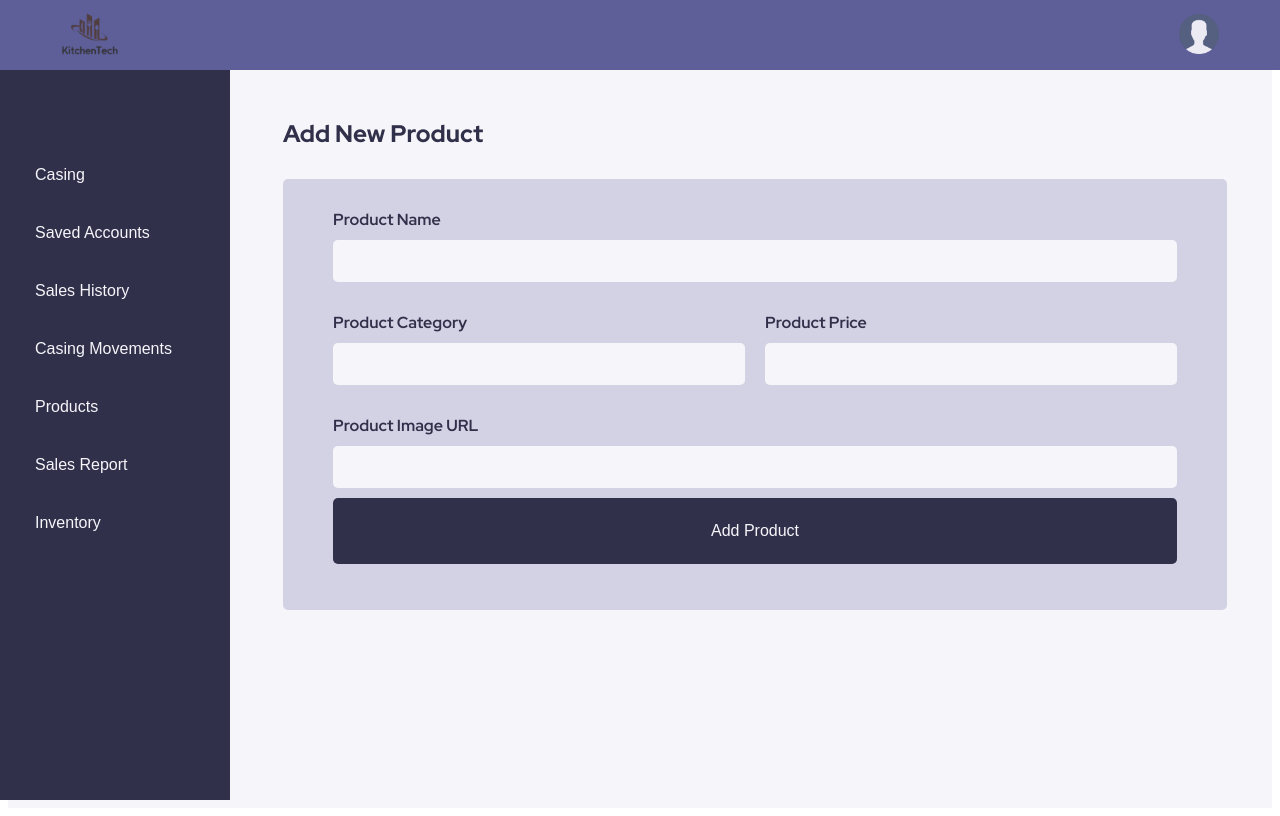
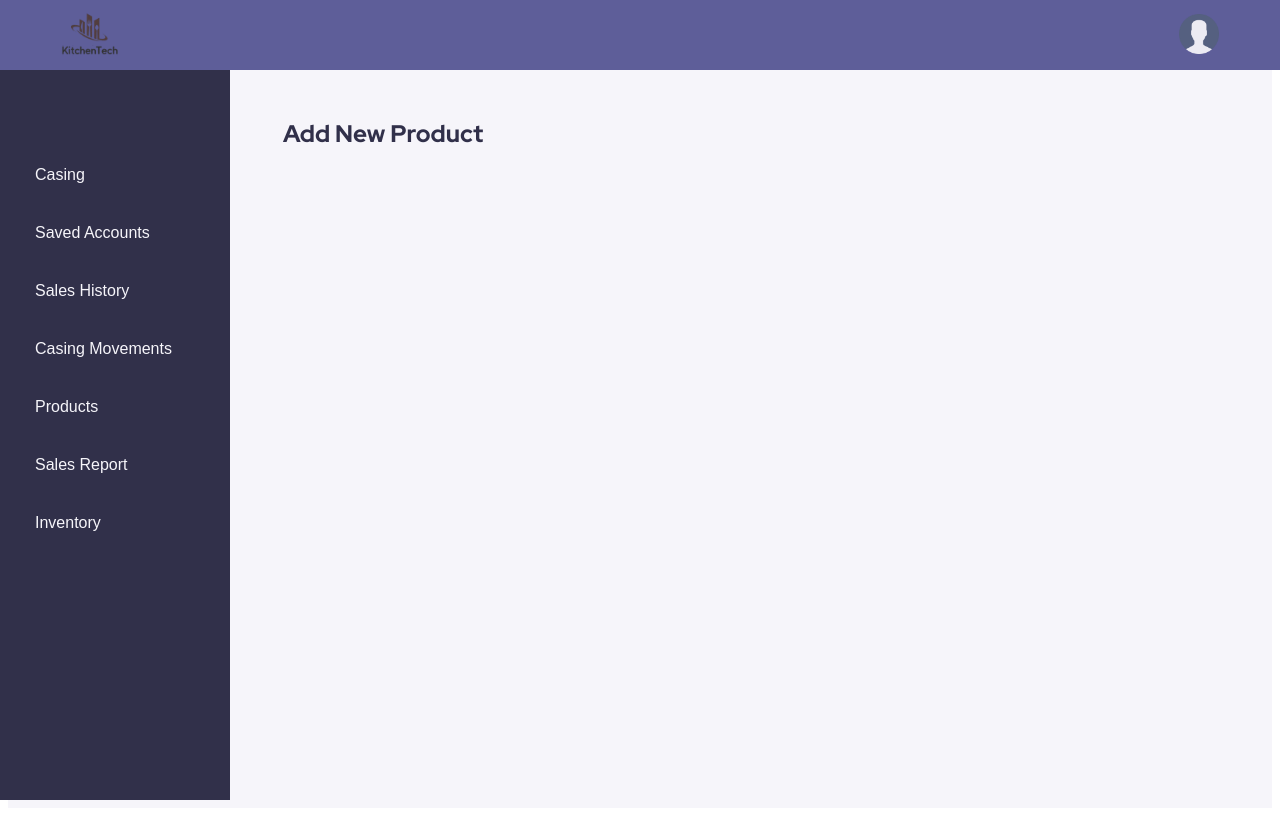
Before and after one commit to Techstudents-SW74/kitchen-tech, a Vue app: page /1/1/new-product in a window 1280 px wide. Built offline with nearby package versions, Linux system fonts and the light colour scheme; sample sign-in values are in the browser's storage.

Commit message:
refactor: product config page deleted

```diff
--- a/src/admins/views/products-views/product-config-page.vue
+++ b/src/admins/views/products-views/product-config-page.vue
@@ -7,33 +7,7 @@
         <div class="page-header">
           <p class="title">{{ isEdit ? 'Edit Product' : 'Add New Product' }}</p>
         </div>
-        <div class="card">
-          <form @submit.prevent="submitProduct">
-            <div class="form-field">
-              <label for="name">Product Name</label>
-              <input type="text" v-model="product.productName" required />
-            </div>
 
-            <div class="form-row">
-              <div class="form-field">
-                <label for="category">Product Category</label>
-                <input type="text" v-model="product.category" required />
-              </div>
-
-              <div class="form-field">
-                <label for="price">Product Price</label>
-                <input type="number" v-model="product.productPrice" required />
-              </div>
-            </div>
-
-            <div class="form-field">
-              <label for="imageUrl">Product Image URL</label>
-              <input type="text" v-model="product.productImageUrl" />
-            </div>
-
-            <button type="submit">{{ isEdit ? 'Save Changes' : 'Add Product' }}</button>
-          </form>
-        </div>
       </div>
     </div>
   </div>
```
